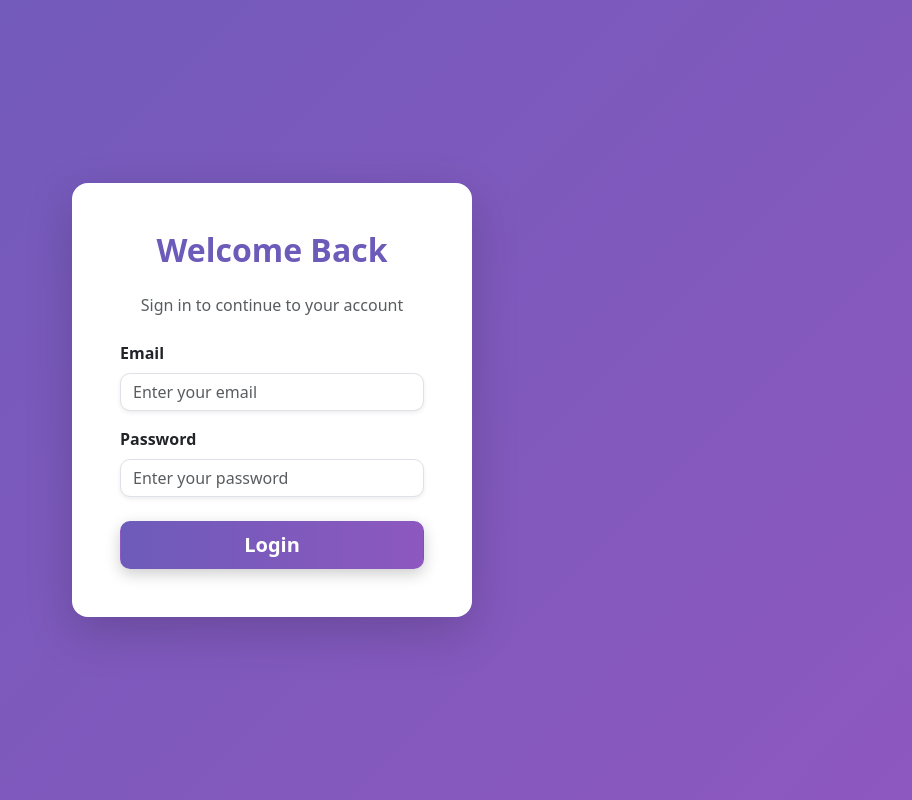
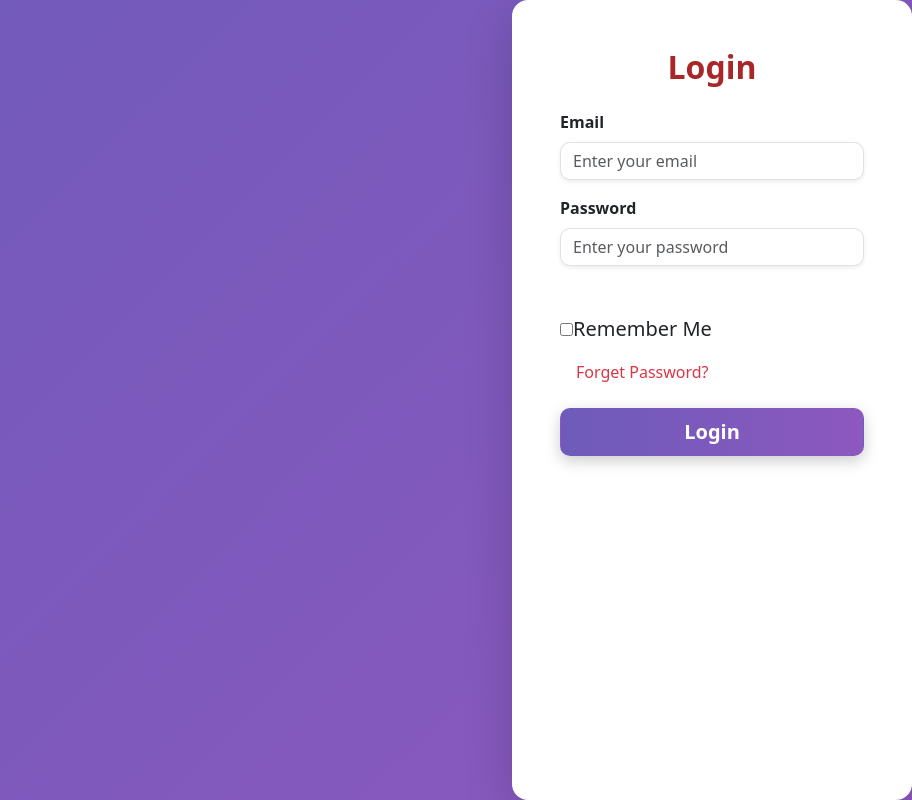
Before and after one commit to shruti198181/admin, a React (Vite) app: page / in a window 1280 px wide. Shown: the whole page, without its empty margins (368-1280 px from the left). Built offline with nearby package versions, Linux system fonts and the light colour scheme.

Commit message:
first commit

```diff
--- a/src/component/navbar.jsx
+++ b/src/component/navbar.jsx
@@ -4,9 +4,12 @@ export default function Navbar({menus = [], onselect}) {
 
     return (
         <>
-    <nav style={{ display: "flex", gap: "20px" }}>
+    <nav style={{ display: "flex", gap: "20px", }}>
             {menus.map((menu) => (
                 <button
+                style={{color:'green',
+                    backgroundColor:'turquoise'
+                }}
                 key={menu}
                 onClick={()=>onselect(menu)}>
                     {menu}
--- a/src/page/dashboard.jsx
+++ b/src/page/dashboard.jsx
@@ -1,44 +1,4 @@
-// import { useMemo, useState } from "react";
-// import Navbar from "../component/navbar";
 
-
-
-// const RoleMenu = {
-//   Admin: ["Users", "Setting", "Reports"],
-//   Manager: ["Projects", "Team", "Reports"],
-//   User: ["My Profile", "Task"],
-// };
-
-// export default function Dashboard({ role, onLogout }) {
-//   const [selectedMenu, setSelectedMenu] = useState("");
-
-//   // Correct useMemo dependency
-//   const menus = useMemo(() => RoleMenu[role] ?? [], [role]);
-
-//   return (
-//     <div
-//       style={{
-//         width: "100vw",
-//         height: "100vh",
-//         display: "flex",
-//         flexDirection: "column",
-//         alignItems: "center",
-//         justifyContent: "center",
-//         gap: "20px",
-//         paddingTop: "10px",
-//       }}
-//     >
-//       <h2 style={{ margin: 0 }}>{role} Dashboard</h2>
-
-//       <Navbar menus={menus} onselect={setSelectedMenu} />
-
-
-//       {selectedMenu && <p style={{color:"green"}}>Selected Menu is {selectedMenu}</p>}
-
-//       <button style={{backgroundColor:"blue"}} onClick={onLogout}>Logout</button>
-//     </div>
-//   );
-// }
 import { useMemo, useState } from "react";
 import Navbar from "../component/navbar";
 
@@ -112,11 +72,11 @@ export default function Dashboard({ role, onLogout }) {
           gap: "20px",
         }}
       >
-        <h2 style={{ margin: 0 }}>{currentRole} Dashboard</h2>
+        <h2 style={{ margin: 0 ,color: 'rgba(70, 12, 12, 1)'}}>{currentRole} Dashboard</h2>
 
-        <Navbar menus={menus} onselect={setSelectedMenu} />
+     <div style={{backgroundColorolor:'rgba(222, 142, 22, 1)'}}> <Navbar menus={menus} onselect={setSelectedMenu} /></div>
 
-        {selectedMenu && <p style={{ color: "green" }}>Selected Menu is {selectedMenu}</p>}
+        {selectedMenu && <p style={{ color: "slategray",fontSize:'25px',fontWeight:'bold' }}>Selected Menu is {selectedMenu}</p>}
 
          <button
         onClick={onLogout}
--- a/src/page/login.jsx
+++ b/src/page/login.jsx
@@ -52,7 +52,7 @@ export default function Login({ onLogin }) {
 
   return (
     <div
-      className="d-flex justify-content-center align-items-center"
+      className="d-flex justify-content-end align-items-top"
       style={{
         width: "100vw",
         height: "100vh",
@@ -68,12 +68,9 @@ export default function Login({ onLogin }) {
           boxShadow: "0 8px 20px rgba(0,0,0,0.3)",
         }}
       >
-        <h2 className="text-center mb-4 fw-bold" style={{ color: "#6D5BBA" }}>
-          Welcome Back
+        <h2 className="text-center mb-4 fw-bold" style={{ color: "#a82729ff" }}>
+         Login
         </h2>
-        <p className="text-center text-muted mb-4">
-          Sign in to continue to your account
-        </p>
 
         <form onSubmit={handleSubmit}>
           {/* Email */}
@@ -107,6 +104,7 @@ export default function Login({ onLogin }) {
             />
             {passwordError && <p className="text-danger mt-1">{passwordError}</p>}
           </div>
+            <p className="mt-5 fs-5"><input type="checkbox"/>Remember Me</p><p className="text-danger ms-3">Forget Password?</p>
 
           {/* Submit button */}
           <div className="d-grid mt-4">
@@ -125,110 +123,8 @@ export default function Login({ onLogin }) {
             </button>
           </div>
         </form>
+
       </div>
     </div>
   );
 }
-
-// import React, { useState } from "react";
-// import 'bootstrap/dist/css/bootstrap.min.css';
-
-// export default function Login({ onLogin }) {
-//   const [formData, setFormData] = useState({ email: "", password: "" });
-//   const [emailError, setEmailError] = useState("");
-//   const [passwordError, setPasswordError] = useState("");
-
-//   const handleChange = (e) => {
-//     const { name, value } = e.target;
-//     setFormData({ ...formData, [name]: value });
-//   };
-
-//   const validEmail = () => {
-//     if (!formData.email) {
-//       setEmailError("Email is required");
-//       return false;
-//     } else if (formData.email.includes("@") && formData.email.endsWith(".com")) {
-//       setEmailError("");
-//       return true;
-//     } else {
-//       setEmailError("Please enter a valid email");
-//       return false;
-//     }
-//   };
-
-//   const validPassword = () => {
-//     if (!formData.password) {
-//       setPasswordError("Password is required");
-//       return false;
-//     } else if (formData.password.length < 6) {
-//       setPasswordError("Password must be at least 6 characters");
-//       return false;
-//     }
-//     setPasswordError("");
-//     return true;
-//   };
-
-//   const handleSubmit = (e) => {
-//     e.preventDefault();
-
-//     if (validEmail() && validPassword()) {
-//       let role = "User";
-//       if (formData.email === "admin@gmail.com") role = "Admin";
-//       else if (formData.email === "manager@gmail.com") role = "Manager";
-//         else if(formData.email === "user@gmail.com") role ="User";
-//       onLogin(role);
-//     }
-//   };
-
-//   return (
-//     <div
-//       className="d-flex justify-content-center align-items-center"
-//       style={{ width: "100vw", height: "100vh", backgroundColor: "#453941" }}
-//     >
-//       <div
-//         className="p-4 rounded shadow"
-//         style={{ width: "400px", backgroundColor: "#DBDBE7" }}
-//       >
-//         <h2 className="text-center mb-4">Login Form</h2>
-//         <form onSubmit={handleSubmit}>
-//           {/* Email */}
-//           <div className="mb-3">
-//             <label className="form-label fw-bold">Email:</label>
-//             <input
-//               type="text"
-//               name="email"
-//               value={formData.email}
-//               onChange={handleChange}
-//               onBlur={validEmail}
-//               className="form-control"
-//               placeholder="Enter Email"
-//             />
-//             {emailError && <p className="text-danger">{emailError}</p>}
-//           </div>
-
-//           {/* Password */}
-//           <div className="mb-3">
-//             <label className="form-label fw-bold">Password:</label>
-//             <input
-//               type="password"
-//               name="password"
-//               value={formData.password}
-//               onChange={handleChange}
-//               onBlur={validPassword}
-//               className="form-control"
-//               placeholder="Enter Password"
-//             />
-//             {passwordError && <p className="text-danger">{passwordError}</p>}
-//           </div>
-
-//           {/* Submit button */}
-//           <div className="d-grid mt-3">
-//             <button type="submit" className="btn btn-primary">
-//               Login
-//             </button>
-//           </div>
-//         </form>
-//       </div>
-//     </div>
-//   );
-// }
```
Also changed, not shown: src/page/signup.jsx (added).
